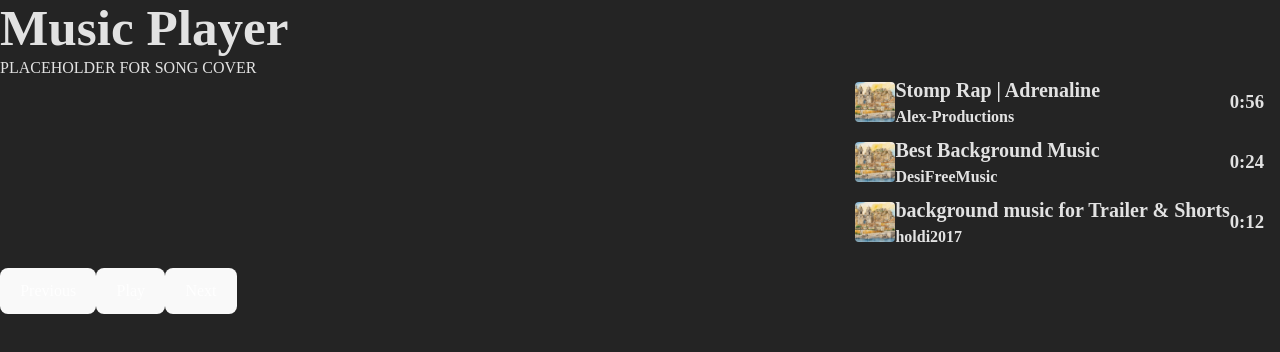
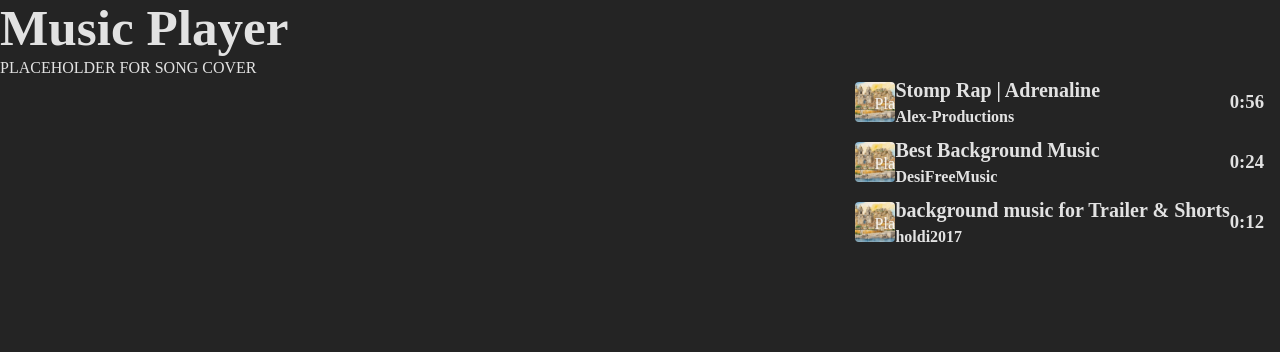
Before and after one commit to KarolisGaiv/music-player, a React (Vite) app: page / in a window 1280 px wide. Shown: the top 352 px of the page. Built offline with nearby package versions, Linux system fonts and the light colour scheme.

Commit message:
feat: move play/pause song funcionality from main file to songlist component

```diff
--- a/src/App.tsx
+++ b/src/App.tsx
@@ -40,11 +40,11 @@ function App() {
           <SongList />
         </aside>
       </main>
-      <div>
+      {/* <div>
         <button onClick={prevTrack}>Previous</button>
         <button onClick={togglePlayPause}>{isPlaying ? 'Pause' : 'Play'}</button>
         <button onClick={nextTrack}>Next</button>
-      </div>
+      </div> */}
     </div>
   )
 }
--- a/src/components/SongList/SongList.tsx
+++ b/src/components/SongList/SongList.tsx
@@ -3,16 +3,20 @@ import '@/components/SongList/style.css'
 import { formatDuration } from '@/utility/timeFormat'
 
 export function SongList() {
-  const { trackList } = useMusicPlayerStore()
+  const { trackList, playTrack, currentTrackIndex, togglePlayPause, isPlaying } =
+    useMusicPlayerStore()
 
   return (
     <nav className="song-list-wrapper">
-      {trackList.map(track => (
+      {trackList.map((track, index) => (
         <div key={track.title} className="song-item-wrapper">
           <button
             className="play-button"
             style={{ backgroundImage: `url(${track.cover})` }}
-          ></button>
+            onClick={() => (currentTrackIndex === index ? togglePlayPause() : playTrack(index))}
+          >
+            {isPlaying && currentTrackIndex === index ? 'Pause' : 'Play'}
+          </button>
           <div className="song-info">
             <h2 className="song-title">{track.title}</h2>
             <h3 className="song-artist">{track.artist}</h3>
```
